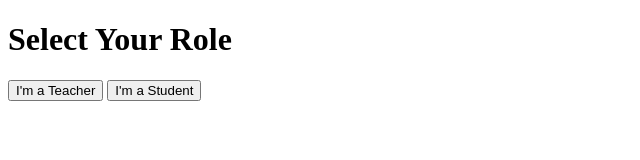
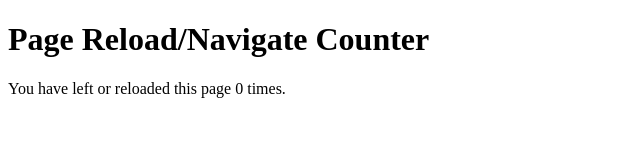
Before and after one commit to Satyajeet-5/dummy, a plain HTML site: page index.html in a window 1280 px wide. Shown: the whole page, without its empty margins (0-640 px from the left). Drawn offline with Linux system fonts and the light colour scheme.

Commit message:
Update index.html

```diff
--- a/index.html
+++ b/index.html
@@ -1,21 +1,24 @@
 <!DOCTYPE html>
 <html>
 <head>
-  <title>Select Role</title>
+  <title>Unload Counter</title>
 </head>
 <body>
-  <h1>Select Your Role</h1>
-  <button onclick="goToTeacher()">I'm a Teacher</button>
-  <button onclick="goToStudent()">I'm a Student</button>
+  <h1>Page Reload/Navigate Counter</h1>
+  <p>You have left or reloaded this page <span id="count">0</span> times.</p>
 
   <script>
-    function goToTeacher() {
-      window.location.href = "teacher.html";
-    }
+    // Read the current count from localStorage (or default to 0)
+    let count = parseInt(localStorage.getItem('pageLeaveCount')) || 0;
 
-    function goToStudent() {
-      window.location.href = "student.html";
-    }
+    // Show the current count in the HTML
+    document.getElementById('count').textContent = count;
+
+    // Add event listener to increment the count on unload
+    window.addEventListener('beforeunload', function () {
+      count += 1;
+      localStorage.setItem('pageLeaveCount', count);
+    });
   </script>
 </body>
 </html>
```
